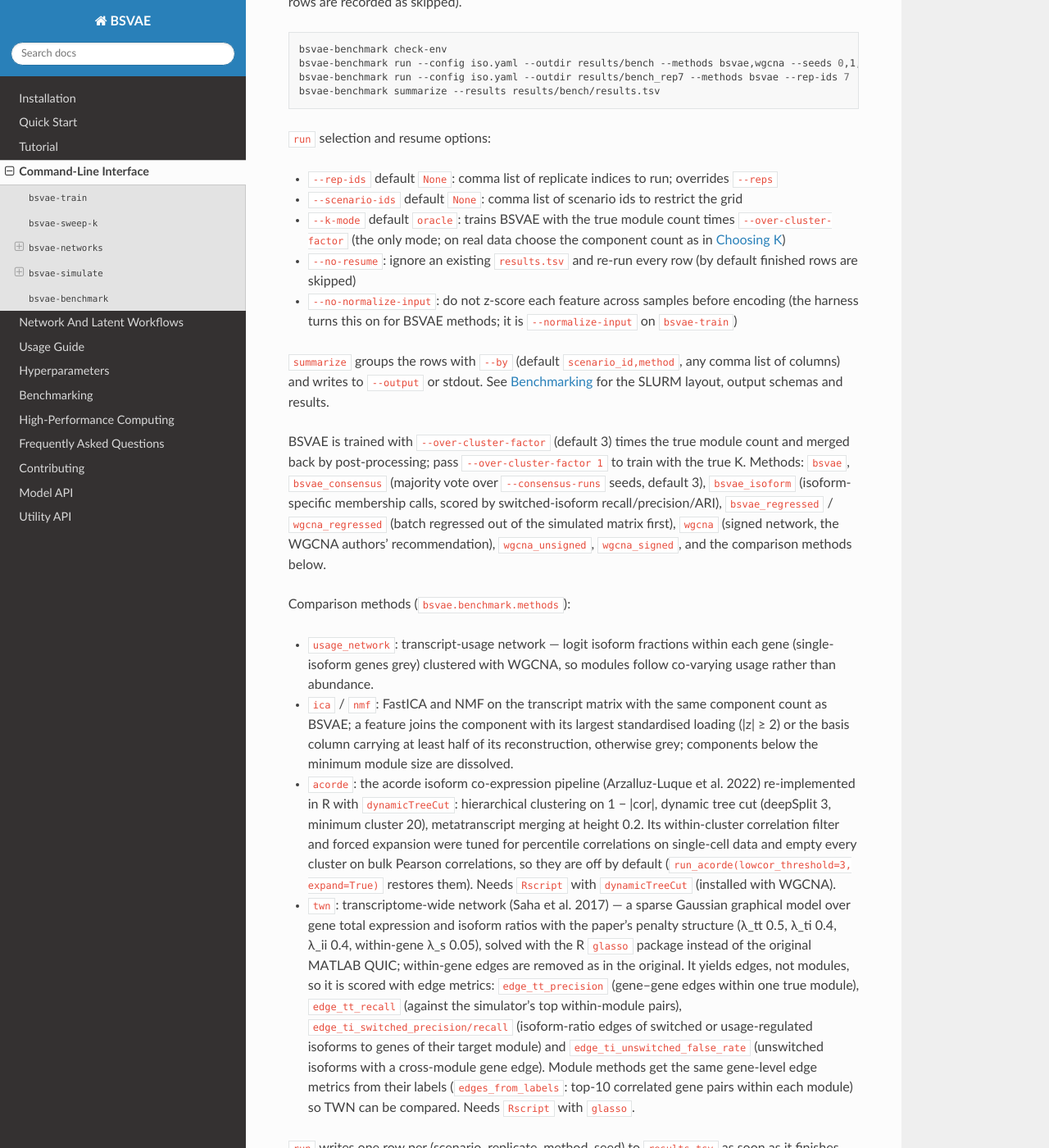
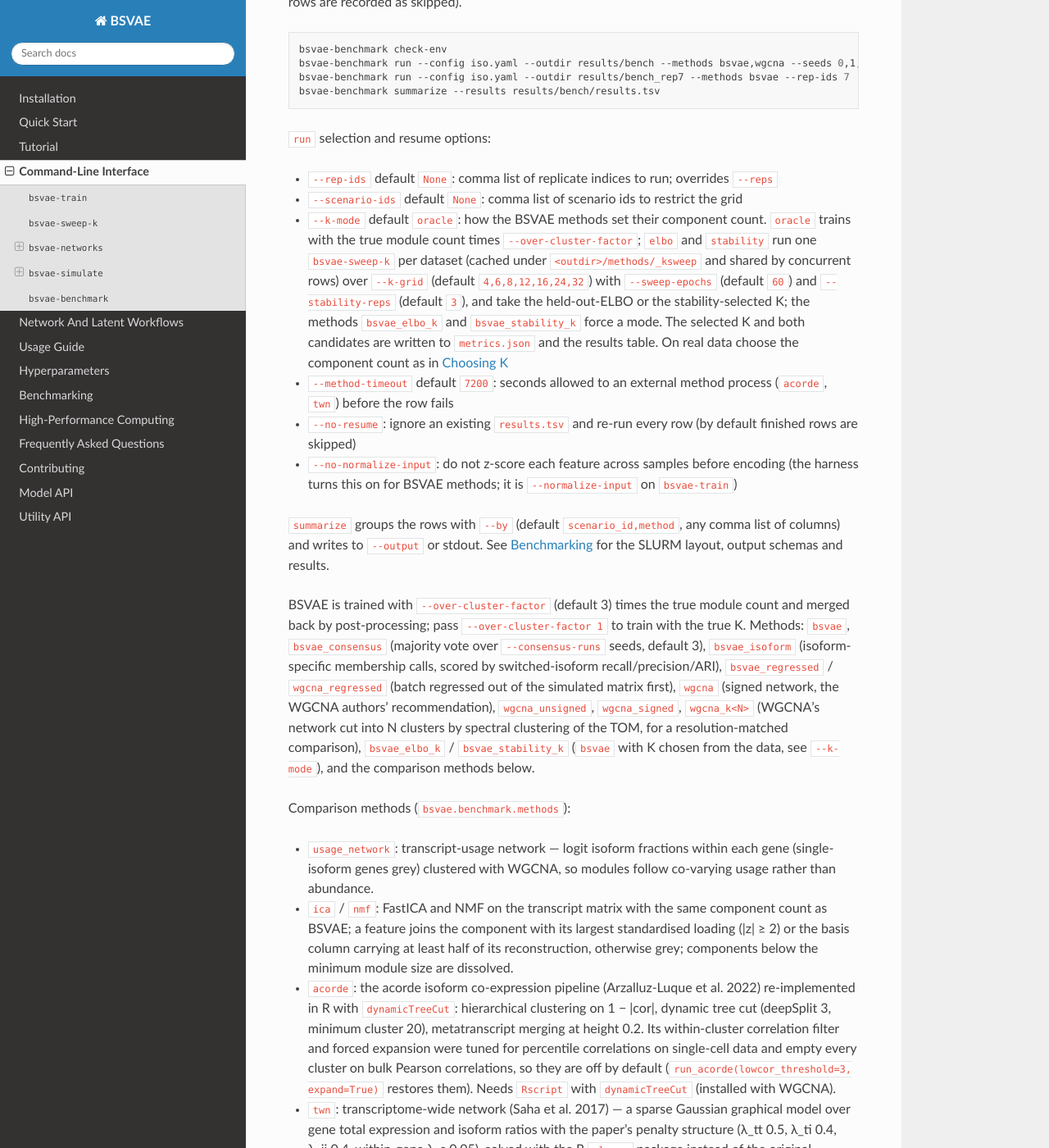
Before and after one commit to heart-gen/BSVAE, a Sphinx documentation site: the page built from docs/cli.md, in a window 1280 px wide and 1400 px high, scrolled down 15142 px. Shown: the whole window at 82% size. Built offline with Sphinx 7.4.7 and the Read the Docs theme 3.1.0, drawn with Linux system fonts in a browser that asks for light colours.

Commit message:
Release v0.4.3: changelog rolled to 0.4.1, 0.4.2 and 0.4.3; docs list the data-driven K and fixed-resolution harness rows
The Unreleased section held the 0.4.1 (--max-target-corr) and 0.4.2 (versioned
feature IDs) items under one heading; they now sit under their own release
headings, and 0.4.3 records the benchmark harness additions merged as PRs #74
and #76: --k-mode oracle|elbo|stability with kselect.py, the wgcna_k<N> rows
(spectral clustering of the TOM), --method-timeout, the stratum-fitted null for
the residual-scan scripts, and the benchmark script changes. docs/cli.md and
docs/benchmarking.md no longer describe oracle as the only K mode and list the
new methods and options; the wgcna_k<N> comment in harness.py said Ward cut.
No code change.

```diff
--- a/docs/cli.md
+++ b/docs/cli.md
@@ -482,13 +482,14 @@ bsvae-benchmark summarize --results results/bench/results.tsv
 
 - `--rep-ids` default `None`: comma list of replicate indices to run; overrides `--reps`
 - `--scenario-ids` default `None`: comma list of scenario ids to restrict the grid
-- `--k-mode` default `oracle`: trains BSVAE with the true module count times `--over-cluster-factor` (the only mode; on real data choose the component count as in [Choosing K](hyperparameters.md#choosing-k))
+- `--k-mode` default `oracle`: how the BSVAE methods set their component count. `oracle` trains with the true module count times `--over-cluster-factor`; `elbo` and `stability` run one `bsvae-sweep-k` per dataset (cached under `<outdir>/methods/_ksweep` and shared by concurrent rows) over `--k-grid` (default `4,6,8,12,16,24,32`) with `--sweep-epochs` (default `60`) and `--stability-reps` (default `3`), and take the held-out-ELBO or the stability-selected K; the methods `bsvae_elbo_k` and `bsvae_stability_k` force a mode. The selected K and both candidates are written to `metrics.json` and the results table. On real data choose the component count as in [Choosing K](hyperparameters.md#choosing-k)
+- `--method-timeout` default `7200`: seconds allowed to an external method process (`acorde`, `twn`) before the row fails
 - `--no-resume`: ignore an existing `results.tsv` and re-run every row (by default finished rows are skipped)
 - `--no-normalize-input`: do not z-score each feature across samples before encoding (the harness turns this on for BSVAE methods; it is `--normalize-input` on `bsvae-train`)
 
 `summarize` groups the rows with `--by` (default `scenario_id,method`, any comma list of columns) and writes to `--output` or stdout. See [Benchmarking](benchmarking.md) for the SLURM layout, output schemas and results.
 
-BSVAE is trained with `--over-cluster-factor` (default 3) times the true module count and merged back by post-processing; pass `--over-cluster-factor 1` to train with the true K. Methods: `bsvae`, `bsvae_consensus` (majority vote over `--consensus-runs` seeds, default 3), `bsvae_isoform` (isoform-specific membership calls, scored by switched-isoform recall/precision/ARI), `bsvae_regressed` / `wgcna_regressed` (batch regressed out of the simulated matrix first), `wgcna` (signed network, the WGCNA authors' recommendation), `wgcna_unsigned`, `wgcna_signed`, and the comparison methods below.
+BSVAE is trained with `--over-cluster-factor` (default 3) times the true module count and merged back by post-processing; pass `--over-cluster-factor 1` to train with the true K. Methods: `bsvae`, `bsvae_consensus` (majority vote over `--consensus-runs` seeds, default 3), `bsvae_isoform` (isoform-specific membership calls, scored by switched-isoform recall/precision/ARI), `bsvae_regressed` / `wgcna_regressed` (batch regressed out of the simulated matrix first), `wgcna` (signed network, the WGCNA authors' recommendation), `wgcna_unsigned`, `wgcna_signed`, `wgcna_k<N>` (WGCNA's network cut into N clusters by spectral clustering of the TOM, for a resolution-matched comparison), `bsvae_elbo_k` / `bsvae_stability_k` (`bsvae` with K chosen from the data, see `--k-mode`), and the comparison methods below.
 
 Comparison methods (`bsvae.benchmark.methods`):
 
```
Also changed, not shown: CHANGELOG.md (+19 -5 lines), docs/benchmarking.md (+3 -1 lines), 1 other file.
